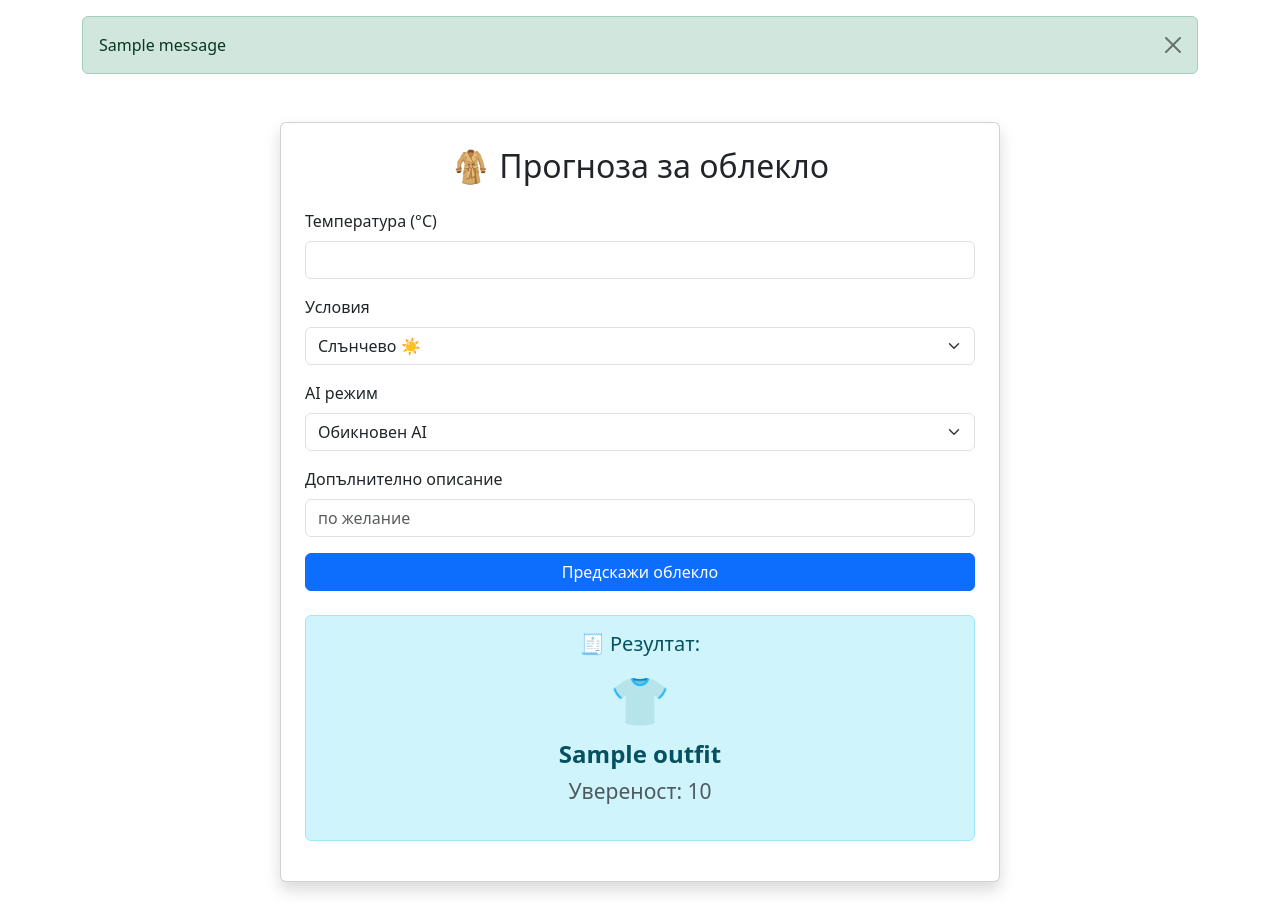
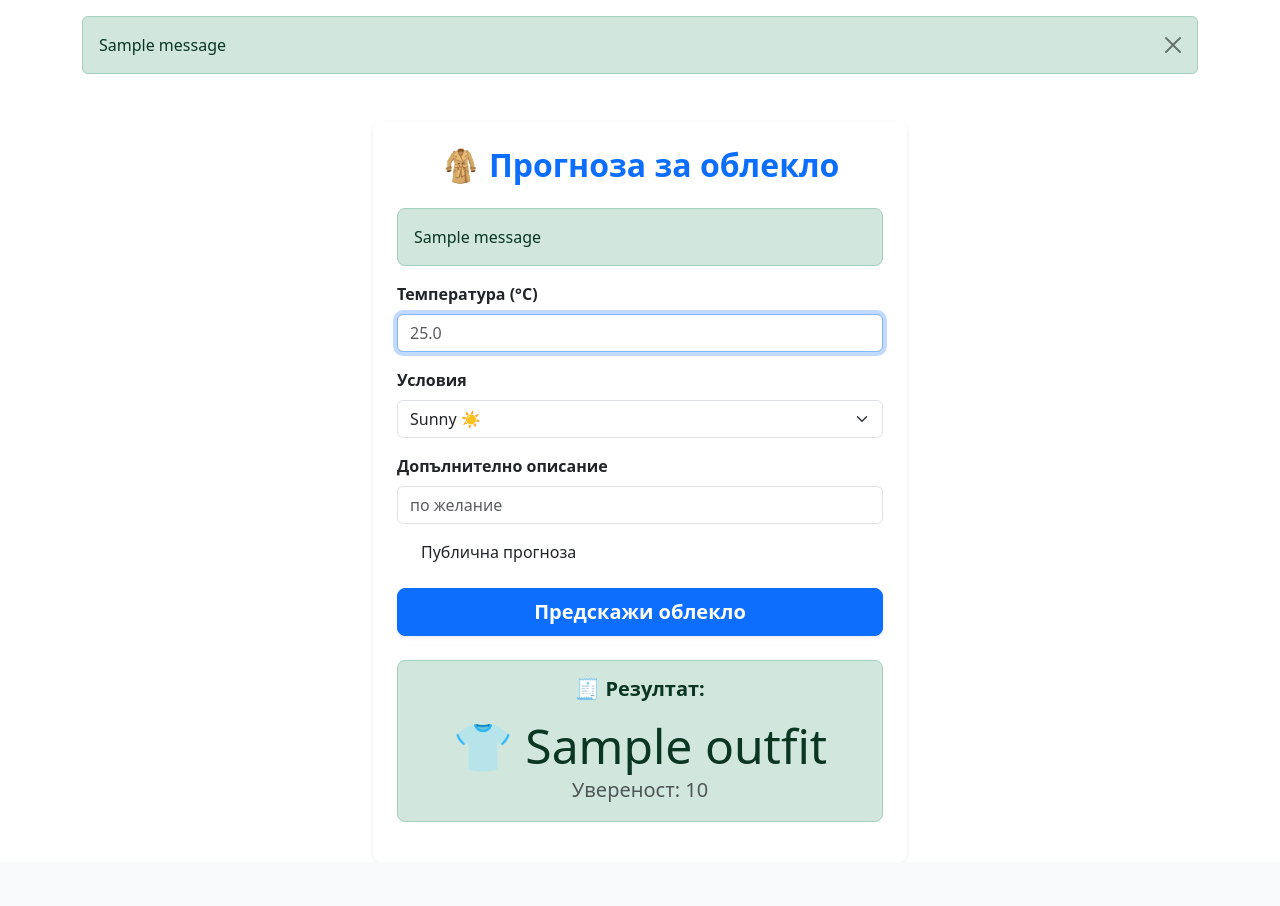
Before and after one commit to codingburgas/2425-11-b-pp-student-practices-assignment-vbpendashev21, a Flask app: template app/templates/index.html in a window 1280 px wide. Shown: the part 56-962 px from the top of the page. After the commit the page ends 878 px from the top, so only its background shows below. Run offline with Flask 3, Linux system fonts and the light colour scheme; tables that the repository leaves empty hold one stand-in row (values such as "Sample post"); the template is opened without the code that fills it: values that come from a table or form of the project are taken from there, most other values are stand-ins (such as "Sample title", 1, 10 or a date in 2020); one stand-in notice (Sample message) is shown; some libraries are stand-ins or nearby versions.

Commit message:
Update index.html

```diff
--- a/app/templates/index.html
+++ b/app/templates/index.html
@@ -1,79 +1,82 @@
 {% extends "base.html" %}
-{% block title %}{{ 'Прогноза за облекло' if session.get('lang') != 'en' else 'Outfit Forecast' }}{% endblock %}
+{% block title %}{{ 'Прогноза за облекло' if session.get('lang', 'bg') == 'bg' else 'Outfit Forecast' }}{% endblock %}
 
 {% block content %}
 <div class="container mt-5">
   <div class="row justify-content-center">
-    <div class="col-lg-8">
-      <div class="card p-4 shadow mb-4">
-        <h2 class="text-center mb-4">
-          🧥 {{ 'Прогноза за облекло' if session.get('lang') != 'en' else 'Outfit Forecast' }}
+    <div class="col-lg-6 col-md-8">
+      <div class="card p-4 shadow-sm border-0 rounded-3">
+        <h2 class="text-center mb-4 fw-bold text-primary">
+          🧥 {{ 'Прогноза за облекло' if session.get('lang', 'bg') == 'bg' else 'Outfit Forecast' }}
         </h2>
 
-        <form method="POST" action="{{ url_for('main.predict_outfit') }}">
+        {% with messages = get_flashed_messages(with_categories=true) %}
+          {% if messages %}
+            {% for category, message in messages %}
+              <div class="alert alert-{{ 'danger' if category == 'error' else category }} rounded-3">{{ message }}</div>
+            {% endfor %}
+          {% endif %}
+        {% endwith %}
 
+        <form method="POST" action="{{ url_for('main.predict_outfit') }}" novalidate>
+          {{ form.hidden_tag() }}
 
           <div class="mb-3">
-            <label for="temperature" class="form-label">
-              {{ 'Температура (°C)' if session.get('lang') != 'en' else 'Temperature (°C)' }}
+            <label for="temperature" class="form-label fw-semibold">
+              {{ 'Температура (°C)' if session.get('lang', 'bg') == 'bg' else 'Temperature (°C)' }}
             </label>
-            <input type="number" step="0.1" name="temperature" id="temperature" class="form-control"
-                   value="{{ request.form.temperature or '' }}" required>
+            {{ form.temperature(class_='form-control', placeholder='25.0', autofocus=True) }}
+            {% if form.temperature.errors %}
+              <div class="text-danger small">{{ form.temperature.errors[0] }}</div>
+            {% endif %}
           </div>
 
           <div class="mb-3">
-            <label for="condition" class="form-label">
-              {{ 'Условия' if session.get('lang') != 'en' else 'Condition' }}
+            <label for="condition" class="form-label fw-semibold">
+              {{ 'Условия' if session.get('lang', 'bg') == 'bg' else 'Condition' }}
             </label>
-            <select name="condition" id="condition" class="form-select">
-              <option value="sunny" {% if request.form.condition == 'sunny' %}selected{% endif %}>
-                {{ 'Слънчево ☀️' if session.get('lang') != 'en' else 'Sunny ☀️' }}
-              </option>
-              <option value="rain" {% if request.form.condition == 'rain' %}selected{% endif %}>
-                {{ 'Дъжд 🌧️' if session.get('lang') != 'en' else 'Rain 🌧️' }}
-              </option>
-              <option value="snow" {% if request.form.condition == 'snow' %}selected{% endif %}>
-                {{ 'Сняг ❄️' if session.get('lang') != 'en' else 'Snow ❄️' }}
-              </option>
-            </select>
+            {{ form.condition(class_='form-select') }}
+            {% if form.condition.errors %}
+              <div class="text-danger small">{{ form.condition.errors[0] }}</div>
+            {% endif %}
           </div>
 
           <div class="mb-3">
-            <label for="ai_mode" class="form-label">
-              {{ 'AI режим' if session.get('lang') != 'en' else 'AI Mode' }}
+            <label for="description" class="form-label fw-semibold">
+              {{ 'Допълнително описание' if session.get('lang', 'bg') == 'bg' else 'Additional description' }}
             </label>
-            <select name="ai_mode" id="ai_mode" class="form-select">
-              <option value="simple">{{ 'Обикновен AI' if session.get('lang') != 'en' else 'Simple AI' }}</option>
-              <option value="advanced">{{ 'Обучен AI' if session.get('lang') != 'en' else 'Advanced AI' }}</option>
-            </select>
+            {{ form.description(class_='form-control', placeholder=('по желание' if session.get('lang', 'bg') == 'bg' else 'optional')) }}
+            {% if form.description.errors %}
+              <div class="text-danger small">{{ form.description.errors[0] }}</div>
+            {% endif %}
           </div>
 
-          <div class="mb-3">
-            <label for="description" class="form-label">
-              {{ 'Допълнително описание' if session.get('lang') != 'en' else 'Additional description' }}
+          <div class="form-check mb-4">
+            {{ form.is_public(class_='form-check-input') }}
+            <label class="form-check-label" for="is_public">
+              {{ 'Публична прогноза' if session.get('lang', 'bg') == 'bg' else 'Make prediction public' }}
             </label>
-            <input type="text" name="description" id="description" class="form-control"
-                   placeholder="{{ 'по желание' if session.get('lang') != 'en' else 'optional' }}">
           </div>
 
           <div class="d-grid">
-            <button type="submit" class="btn btn-primary">
-              {{ 'Предскажи облекло' if session.get('lang') != 'en' else 'Predict outfit' }}
+            <button type="submit" class="btn btn-primary btn-lg fw-semibold shadow-sm">
+              {{ 'Предскажи облекло' if session.get('lang', 'bg') == 'bg' else 'Predict outfit' }}
             </button>
           </div>
         </form>
 
         {% if outfit %}
-          <div class="alert alert-info mt-4 animate__animated animate__fadeIn">
-            <h5 class="text-center">🧾 {{ 'Резултат:' if session.get('lang') != 'en' else 'Result:' }}</h5>
-            <p class="fs-4 text-center">
-              <span style="font-size: 2em;">👕</span><br>
-              <strong>{{ outfit }}</strong><br>
-              <small class="text-muted">{{ 'Увереност' if session.get('lang') != 'en' else 'Confidence' }}: {{ confidence | round(2) }}</small>
-            </p>
-
-            {% if request.form.description %}
-              <p class="text-muted"><strong>{{ 'Описание' if session.get('lang') != 'en' else 'Description' }}:</strong> {{ request.form.description }}</p>
+          <div class="alert alert-success mt-4 rounded-3 text-center animate__animated animate__fadeIn">
+            <h5 class="mb-3 fw-bold">🧾 {{ 'Резултат:' if session.get('lang', 'bg') == 'bg' else 'Result:' }}</h5>
+            <div class="display-5">👕 <strong>{{ outfit }}</strong></div>
+            <div class="text-muted fs-5">
+              {{ 'Увереност' if session.get('lang', 'bg') == 'bg' else 'Confidence' }}: {{ confidence | round(2) }}
+            </div>
+            {% if form.description.data %}
+              <p class="mt-3 text-secondary fst-italic">
+                <strong>{{ 'Описание:' if session.get('lang', 'bg') == 'bg' else 'Description:' }}</strong>
+                {{ form.description.data }}
+              </p>
             {% endif %}
           </div>
         {% endif %}
```
